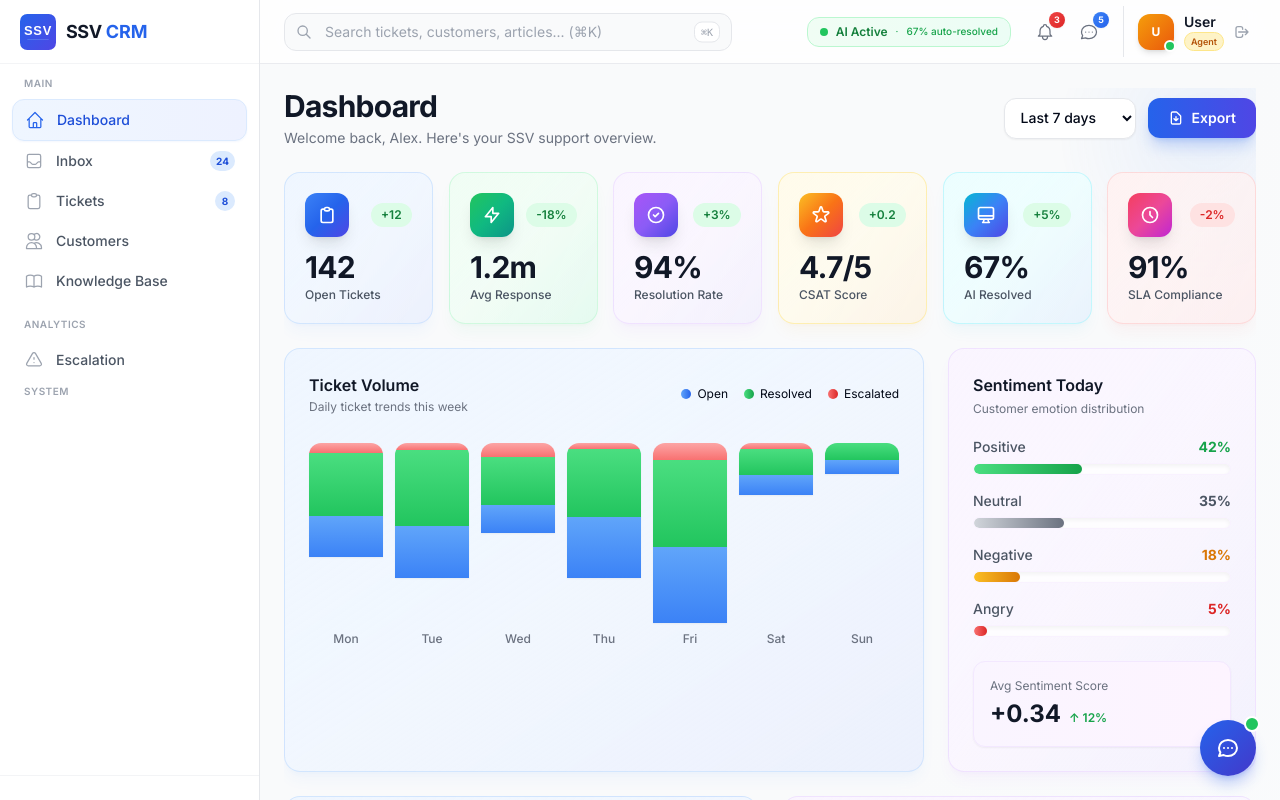
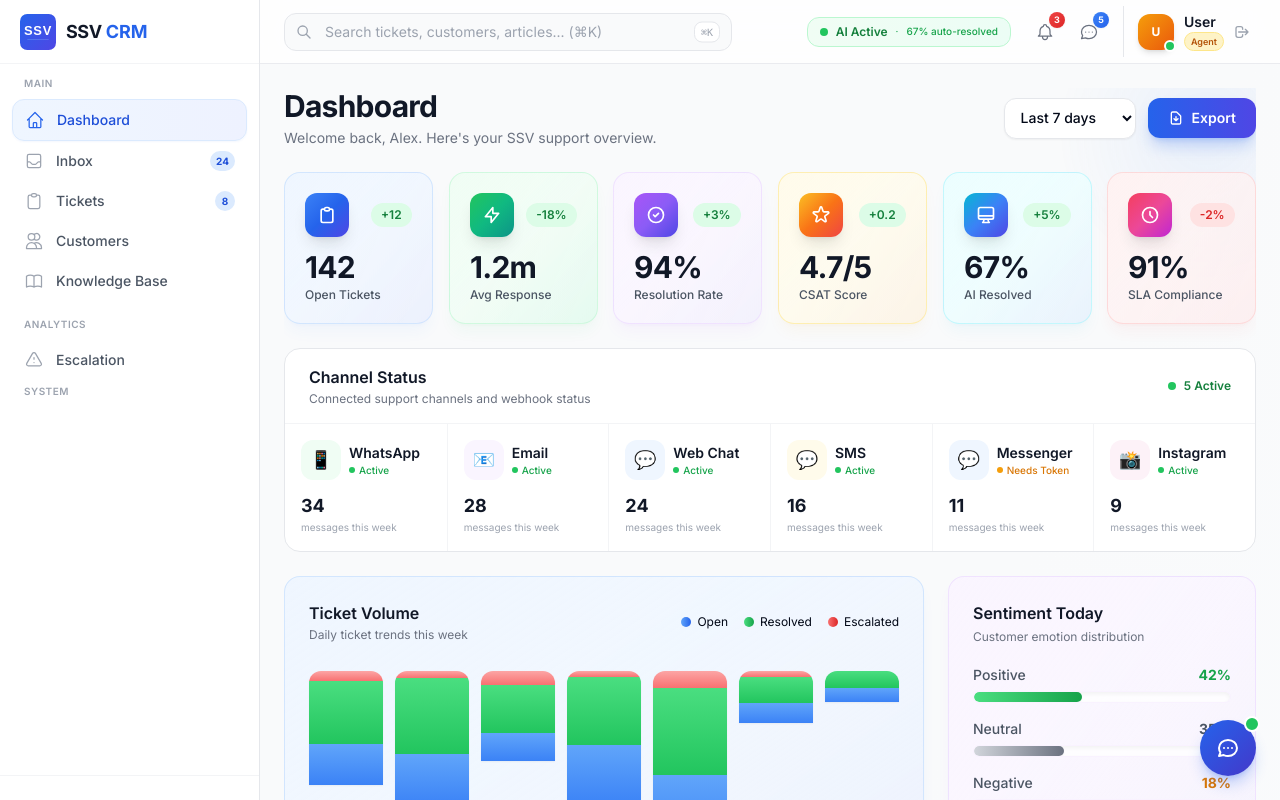
Before and after one commit to glorino/supportflow-ai, a Next.js app: page /dashboard in a window 1280 px wide. Shown: the top 800 px of the page. Built offline with nearby package versions, Linux system fonts and the light colour scheme.

Commit message:
Polish dashboard: add channel status section, fix ticket links, professional design

```diff
--- a/src/app/dashboard/page.tsx
+++ b/src/app/dashboard/page.tsx
@@ -118,6 +118,47 @@ export default function DashboardPage() {
             <div className="text-xs text-gray-600 font-medium">{s.label}</div>
           </div>
         ))}
+      </div>
+
+      {/* Channel Status */}
+      <div className="rounded-2xl border border-gray-200 bg-white overflow-hidden">
+        <div className="flex items-center justify-between px-6 py-4 border-b border-gray-100">
+          <div>
+            <h3 className="text-base font-semibold text-gray-900">Channel Status</h3>
+            <p className="text-xs text-gray-500 mt-0.5">Connected support channels and webhook status</p>
+          </div>
+          <div className="flex items-center gap-2">
+            <span className="h-2 w-2 rounded-full bg-green-500 animate-pulse" />
+            <span className="text-xs font-semibold text-green-700">5 Active</span>
+          </div>
+        </div>
+        <div className="grid grid-cols-2 sm:grid-cols-3 lg:grid-cols-6 divide-x divide-gray-100">
+          {[
+            { name: "WhatsApp", icon: "📱", status: "connected", webhook: "/api/webhooks/whatsapp", color: "text-green-600", bgColor: "bg-green-50", borderColor: "border-green-200", messages: 34 },
+            { name: "Email", icon: "📧", status: "connected", webhook: "IMAP/SMTP", color: "text-green-600", bgColor: "bg-purple-50", borderColor: "border-purple-200", messages: 28 },
+            { name: "Web Chat", icon: "💬", status: "active", webhook: "Embedded widget", color: "text-green-600", bgColor: "bg-blue-50", borderColor: "border-blue-200", messages: 24 },
+            { name: "SMS", icon: "💬", status: "connected", webhook: "Termii API", color: "text-green-600", bgColor: "bg-amber-50", borderColor: "border-amber-200", messages: 16 },
+            { name: "Messenger", icon: "💬", status: "needs_token", webhook: "/api/webhooks/messenger", color: "text-amber-600", bgColor: "bg-blue-50", borderColor: "border-blue-200", messages: 11 },
+            { name: "Instagram", icon: "📸", status: "connected", webhook: "/api/webhooks/instagram", color: "text-green-600", bgColor: "bg-pink-50", borderColor: "border-pink-200", messages: 9 },
+          ].map((ch) => (
+            <div key={ch.name} className="p-4 hover:bg-gray-50 transition-colors group">
+              <div className="flex items-center gap-2 mb-3">
+                <div className={`h-10 w-10 rounded-xl ${ch.bgColor} flex items-center justify-center text-lg group-hover:scale-110 transition-transform`}>{ch.icon}</div>
+                <div>
+                  <div className="text-sm font-semibold text-gray-900">{ch.name}</div>
+                  <div className="flex items-center gap-1">
+                    <span className={`h-1.5 w-1.5 rounded-full ${ch.status === "connected" || ch.status === "active" ? "bg-green-500" : "bg-amber-500 animate-pulse"}`} />
+                    <span className={`text-[10px] font-medium ${ch.color}`}>
+                      {ch.status === "connected" || ch.status === "active" ? "Active" : "Needs Token"}
+                    </span>
+                  </div>
+                </div>
+              </div>
+              <div className="text-lg font-bold text-gray-900">{ch.messages}</div>
+              <div className="text-[10px] text-gray-400">messages this week</div>
+            </div>
+          ))}
+        </div>
       </div>
 
       {/* Charts Row */}
@@ -278,7 +319,7 @@ export default function DashboardPage() {
               {recentTickets.map((t) => (
                 <tr key={t.id} className="hover:bg-white/60 transition-colors group">
                   <td className="px-6 py-4">
-                    <Link href={`/dashboard/tickets/${t.id.replace("SF-", "")}`}>
+                    <Link href={`/dashboard/tickets/${t.id.replace("SSV-", "")}`}>
                       <div className="flex items-center gap-2 mb-0.5">
                         <span className="text-xs font-mono text-gray-400">{t.id}</span>
                         <span className="text-xs text-gray-300">·</span>
--- a/src/app/dashboard/tickets/[id]/page.tsx
+++ b/src/app/dashboard/tickets/[id]/page.tsx
@@ -15,7 +15,7 @@ export default function TicketDetailPage({ params }: { params: { id: string } })
         <Link href="/dashboard/tickets" className="text-gray-400 hover:text-gray-600">
           ← Back
         </Link>
-        <h1 className="text-2xl font-bold text-gray-900">Ticket #{params.id}</h1>
+        <h1 className="text-2xl font-bold text-gray-900">Ticket SSV-{params.id}</h1>
         <span className="inline-flex items-center rounded-full bg-blue-100 px-2.5 py-0.5 text-xs font-medium text-blue-700">open</span>
         <span className="text-sm text-orange-600 font-semibold">high</span>
       </div>
```
